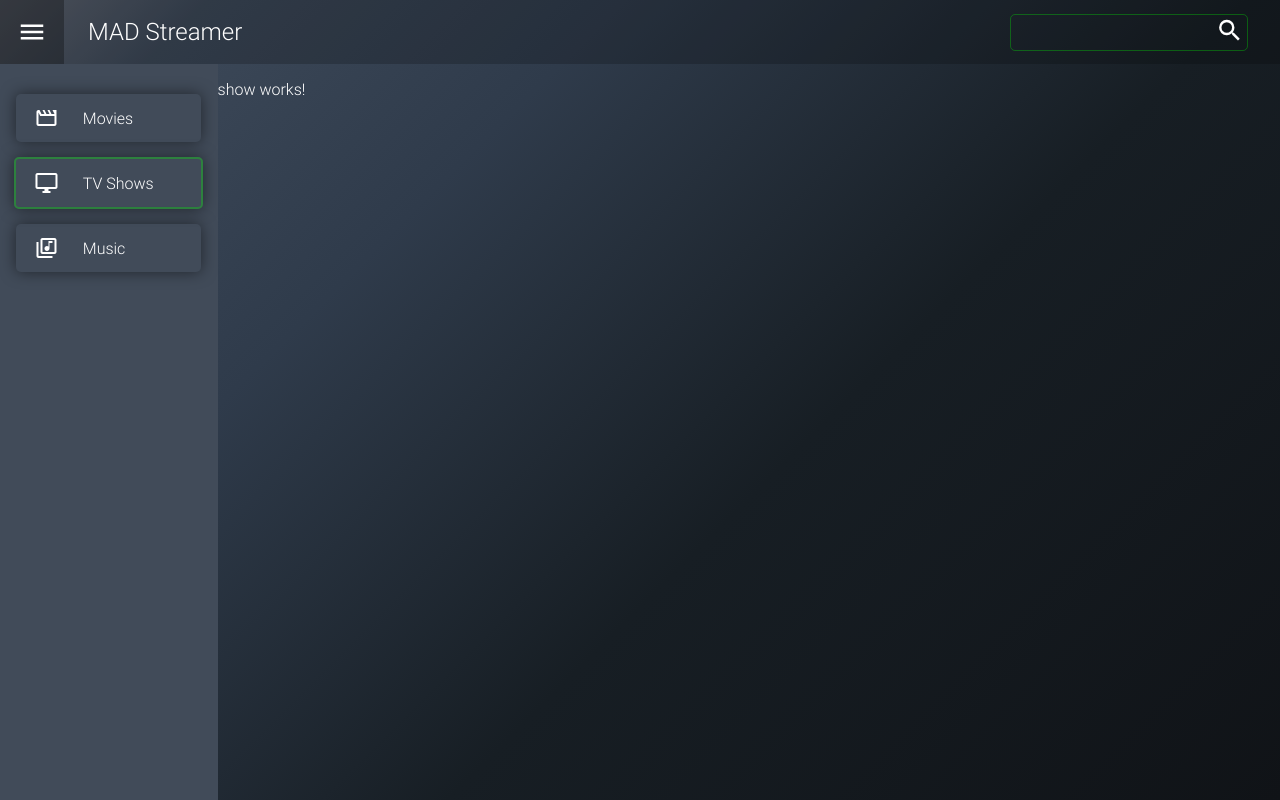
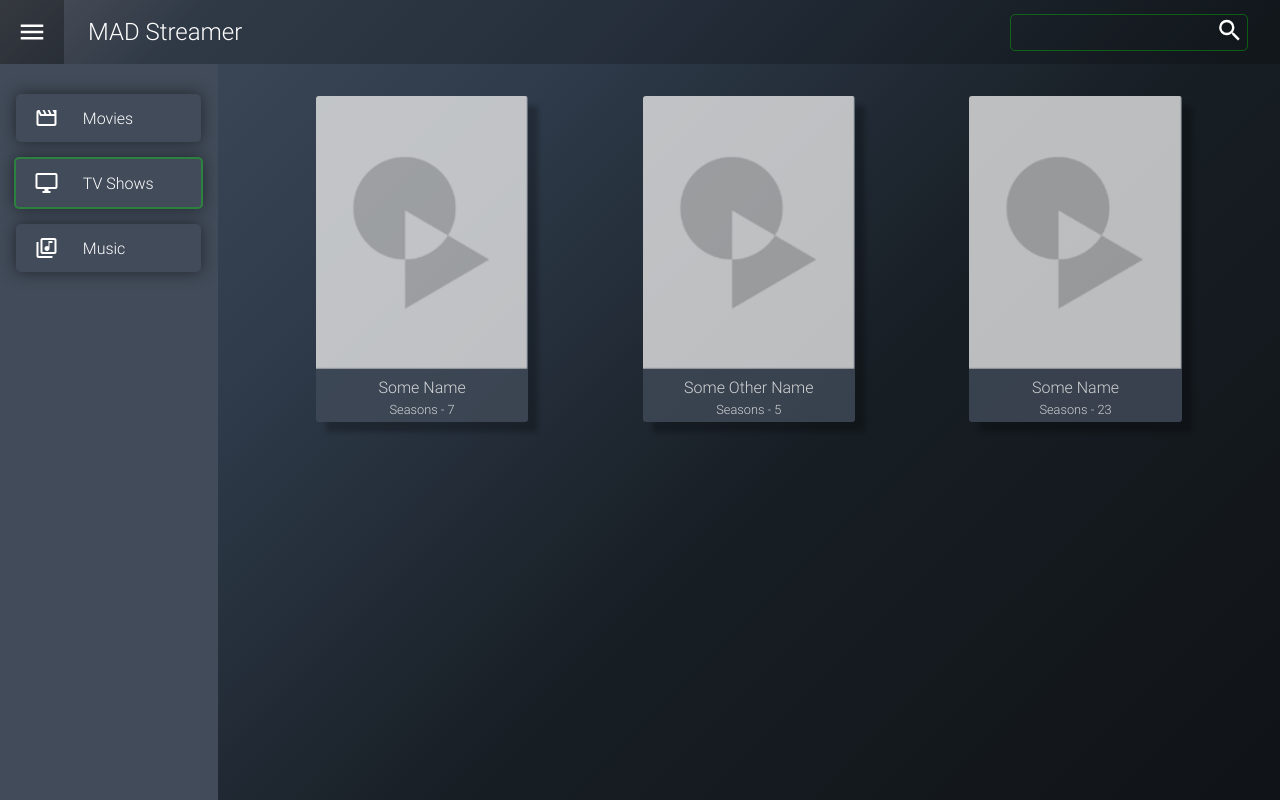
Before and after one commit to Dawit-Aseged/MAD-Stream, an Angular app: page /shows in a window 1280 px wide. Built offline with nearby package versions, Linux system fonts and the light colour scheme.

Commit message:
Shows route works, skeleton only tho

```diff
--- a/src/app/content/show/show.component.html
+++ b/src/app/content/show/show.component.html
@@ -1 +1,11 @@
-<p>show works!</p>
+<div
+class="container"
+[ngClass]="{ containerHandheld: (isHandset | async)!.matches }"
+>
+  <app-film
+    *ngFor="let show of filteredShows"
+    [title]="show.Name"
+    [description]="'Seasons - '+show.NumOfSeasons"
+    [@inOutAnimation]
+  ></app-film>
+</div>
--- a/src/app/content/show/show.component.scss
+++ b/src/app/content/show/show.component.scss
@@ -0,0 +1,44 @@
+@import "../../../variables.scss";
+.container {
+  max-height: calc(100vh - 64px - 4em); // 64px for the toolbar, 2em for container padding (1 top, 1 bottom), 2em for sort container
+  padding-top: 1em;
+  padding-bottom: 1em;
+  display: flex;
+  justify-content: space-evenly;
+  flex-wrap: wrap;
+  overflow-y: scroll;
+  app-film {
+    width: 20%;
+    margin: 1rem;
+  }
+}
+::-webkit-scrollbar {
+  width: 10px;
+}
+
+/* Track */
+::-webkit-scrollbar-track {
+  background: rgba(194, 211, 237, 0.5);
+  border-radius: 3px;
+}
+
+/* Handle */
+::-webkit-scrollbar-thumb {
+  background: rgb(31, 38, 46);
+  border-radius: 2px;
+
+}
+
+/* Handle on hover */
+::-webkit-scrollbar-thumb:hover {
+  background: #555;
+}
+
+.containerHandheld {
+  max-height: calc(100vh - 56px - 4em); // 56px for the toolbar, 2em for container padding (1 top, 1 bottom), 2em for sort container
+  app-film {
+    width: 40%;
+    margin-left: 0;
+    margin-right: 0;
+  }
+}
--- a/src/app/content/show/show.component.ts
+++ b/src/app/content/show/show.component.ts
@@ -1,15 +1,67 @@
-import { Component, OnInit } from '@angular/core';
+import { Movie, Show } from 'src/models/movie.model';
+import { BreakpointObserver, Breakpoints, BreakpointState } from '@angular/cdk/layout';
+import { Observable, Subscription } from 'rxjs';
+import { Component, OnInit, OnDestroy } from '@angular/core';
+import { trigger, state, style, animate, transition } from '@angular/animations';
+import { CommunicationService } from 'src/app/service/communication.service';
+
 
 @Component({
   selector: 'app-show',
   templateUrl: './show.component.html',
-  styleUrls: ['./show.component.scss']
+  styleUrls: ['./show.component.scss'],
+  animations: [
+    trigger(
+      'inOutAnimation',
+      [
+        transition(
+          ':enter',
+          [
+            style({ opacity: 0 }),
+            animate('0.2s ease-out',
+              style({ opacity: 1 }))
+          ]
+        ),
+        transition(
+          ':leave',
+          [
+            style({ opacity: 1 }),
+            animate('0.2s ease-in',
+              style({ opacity: 0 }))
+          ]
+        )
+      ]
+    )
+  ]
 })
-export class ShowComponent implements OnInit {
+export class ShowComponent implements OnInit, OnDestroy {
+isHandset: Observable<BreakpointState> = this.breakpointObserver.observe(Breakpoints.Handset);
+  public shows!: Show[];
+  public filteredShows!: Show[];
+  showsSub = new Subscription();
+  searchSub = new Subscription();
 
-  constructor() { }
+  constructor(private breakpointObserver: BreakpointObserver, private commService: CommunicationService) {
+    this.showsSub = commService.getShowsSub()
+      .subscribe((shows) => {
+        this.shows = shows;
+        this.filteredShows = [...this.shows];
+      })
+
+    this.searchSub = commService.getSearchSub()
+      .subscribe((searchTerm) => {
+        if (searchTerm.trim() == "")
+          this.filteredShows = [...this.shows];
+        else
+          this.filteredShows = this.shows.filter(v => v.Name.toLowerCase().includes(searchTerm.toLowerCase()))
+      })
+   }
 
   ngOnInit(): void {
+    this.commService.getShows();
   }
-
+  ngOnDestroy() {
+    this.showsSub.unsubscribe();
+    this.searchSub.unsubscribe();
+  }
 }
--- a/src/app/service/communication.service.ts
+++ b/src/app/service/communication.service.ts
@@ -1,4 +1,4 @@
-import { Movie } from 'src/models/movie.model';
+import { Movie, Show } from 'src/models/movie.model';
 import { Injectable } from '@angular/core';
 import { Subject } from 'rxjs';
 import { HttpClient } from '@angular/common/http';
@@ -11,6 +11,7 @@ export class CommunicationService {
   public isSidenavOpen: boolean = true;
   private sidenavStatus = new Subject<boolean>();
   private movies = new Subject<Movie[]>();
+  private shows = new Subject<Show[]>();
   private searchTerm = new Subject<string>();
 
   constructor(private httpClient: HttpClient) { }
@@ -32,6 +33,10 @@ export class CommunicationService {
   public getMoviesSub() {
     return this.movies.asObservable();
   }
+
+  public getShowsSub() {
+    return this.shows.asObservable();
+  }
   public getMovies() {
     this.httpClient.get<{newMovies: Movie[]}>(`http://${this.currentIP}:8000/dapi/movies`)
       .subscribe((movies) => {
@@ -49,6 +54,28 @@ export class CommunicationService {
       })
   }
 
+  public getShows() {
+
+    var shows: Show[] = [
+      {
+        Name: "Some Name",
+        Location: "Some Location",
+        NumOfSeasons: "7"
+      },
+      {
+        Name: "Some Other Name",
+        Location: "Some Other Location",
+        NumOfSeasons: "5"
+      },
+      {
+        Name: "Some Name",
+        Location: "Boom",
+        NumOfSeasons: "23"
+      }
+    ]
+
+    this.shows.next(shows)
+  }
   public getSearchSub() {
     return this.searchTerm.asObservable();
   }
--- a/src/models/movie.model.ts
+++ b/src/models/movie.model.ts
@@ -3,3 +3,9 @@ export interface Movie {
   Location: string;
   Duration: string;
 }
+
+export interface Show {
+  Name: string;
+  Location: string;
+  NumOfSeasons: string;
+}
```
